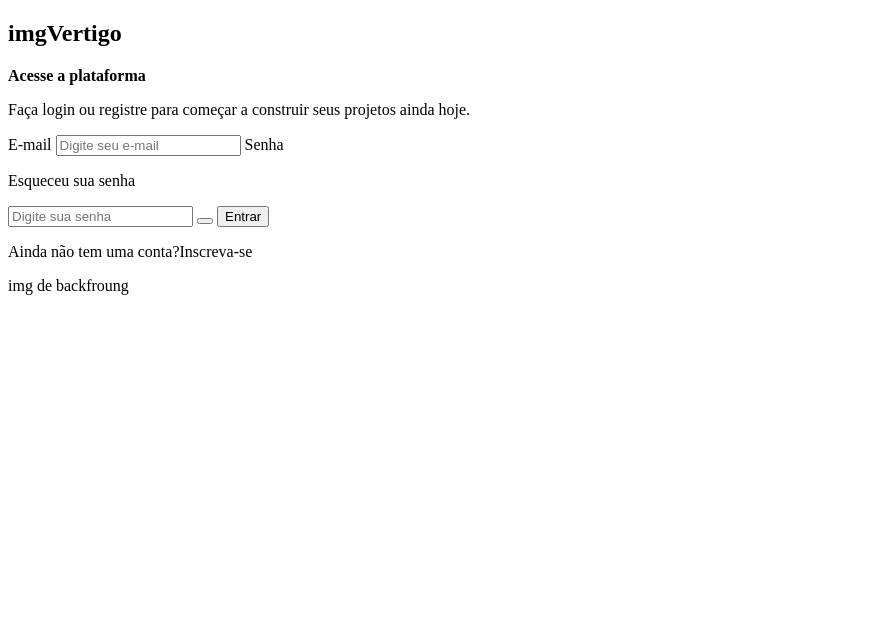
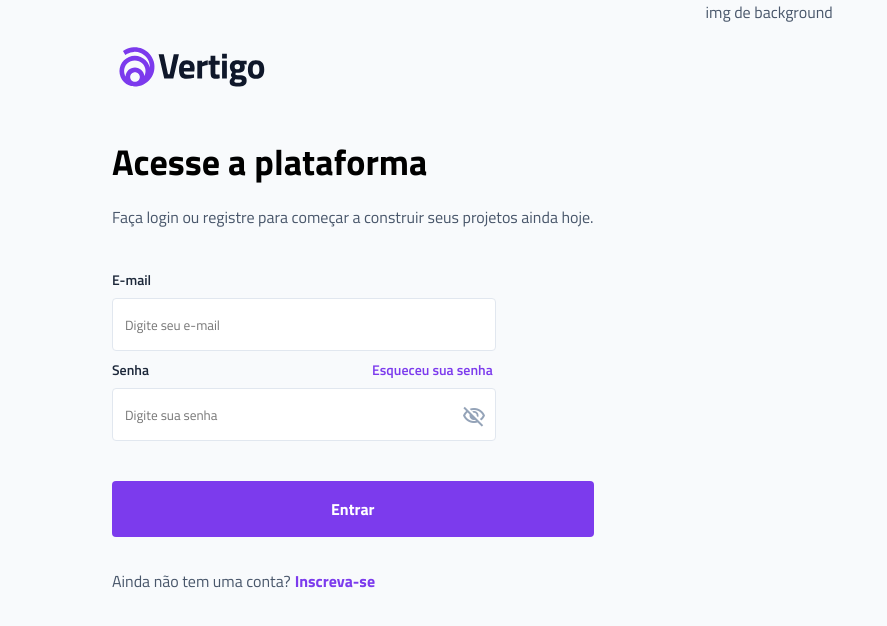
Before and after one commit to Bran00/BoraCodar, a plain HTML site: page #011/index.html in a window 1280 px wide. Shown: the whole page, without its empty margins (0-887 px from the left). Drawn offline with nearby package versions, Linux system fonts and the light colour scheme.

Commit message:
commit create the form with colors and fonts

```diff
--- /dev/null
+++ b/#011/assets/style.css
@@ -0,0 +1,128 @@
+* {
+  margin: 0;
+  padding: 0;
+  box-sizing: border-box;
+  -webkit-font-smoothing: antialiased;
+  -moz-osx-font-smoothing: grayscale;
+}
+
+:root {
+  font-size: 62.5%;
+  --cl-purpler: hsla(262, 83%, 58%, 1);
+  --cl-gray1: hsla(215, 19%, 35%, 1);
+  --cl-gray2: hsla(215, 20%, 65%, 1);
+}
+
+body {
+  font-family: 'Titillium Web', sans-serif;
+  width: 100vw;
+  height: 100vw;
+}
+
+main {
+  width: 100%;
+  height: 100%;
+  display: flex;background-color: hsla(210, 40%, 98%, 1);
+}
+
+p {
+  font-weight: 400;
+  font-size: 1.6rem;
+  color: var(--cl-gray1)
+}
+
+#first {
+  display: flex;
+  flex-direction: column;
+  height: 100%;
+  padding: 0 11.2rem;
+}
+
+#first img {
+  width: 15.95rem;
+  height: 5.4rem;
+  margin-top: 4rem;
+}
+
+#first div {
+  margin-top: 4rem;
+  display: flex;
+  flex-direction: column;
+  gap: 1.6rem;
+}
+
+#first div h1 {
+  font-size: 3.6rem;
+  font-weight: 700;
+  color: #000000
+}
+
+#first form {
+  position: relative;
+  display: flex;
+  flex-direction: column;
+  gap: .8rem;
+  margin-top: 4rem;
+}
+
+form input {
+  display: flex;
+  align-items: center;
+  flex-direction: column;
+  background-color: hsla(0, 0%, 100%, 1);
+  border: 1px solid hsla(214, 32%, 91%, 1);
+  border-radius: .4rem;
+  font-family: 'Titillium Web', sans-serif;
+  padding: 1.6rem 1.2rem;
+  width: 38.4rem;
+  height: 5.3rem;
+}
+
+form input:focus {
+  outline: none;
+  border: 1px solid hsla(214, 32%, 91%, 1);
+}
+
+form label {
+  font-weight: 600;
+  font-size: 1.4rem;
+  color: hsla(217, 33%, 17%, 1);
+}
+
+form p {
+  position: absolute;
+  font-size: 1.4rem;
+  left: 26rem;
+  top: 9rem;
+  color: var(--cl-purpler);
+  font-weight: 600;
+}
+
+form span {
+  position: absolute;
+  color: var(--cl-gray2);
+  font-weight: 200;
+  left: 35rem;
+  top: 13.5rem;
+}
+
+form button {
+  padding: 1.6rem 2.4rem;
+  text-align: center;
+  font-family: 'Titillium Web',
+  sans-serif;;
+  border-radius: .4rem;
+  background-color: hsla(262, 83%, 58%, 1);
+  font-size: 1.6rem;
+  font-weight: 700;
+  color: white;
+  border: none;
+  margin: 3.2rem 0;
+}
+
+#first p a {
+  color: hsla(262, 83%, 58%, 1);
+  text-decoration: none;
+  margin-left: .4rem;
+  font-weight: 700;
+}
--- a/#011/index.html
+++ b/#011/index.html
@@ -1,33 +1,41 @@
 <!DOCTYPE html>
 <html lang="en">
 <head>
+  <link rel="preconnect" href="https://fonts.googleapis.com">
+  <link rel="preconnect" href="https://fonts.gstatic.com" crossorigin>
   <meta charset="UTF-8">
   <meta http-equiv="X-UA-Compatible" content="IE=edge">
   <meta name="viewport" content="width=device-width, initial-scale=1.0">
   <title>Login</title>
-  <link rel="stylesheet" href="style.css">
+  <link rel="stylesheet" href="assets/style.css">
+  <link rel="stylesheet" href="https://fonts.googleapis.com/css2?family=Material+Symbols+Sharp:opsz,wght,FILL,GRAD@48,100,0,0" />
+  <link href="https://fonts.googleapis.com/css2?family=Titillium+Web:wght@400;600;700&display=swap" rel="stylesheet">
 </head>
 <body>
   <main>
-    <section>
-      <h1><span>img</span>Vertigo</h1>
+    <section id="first">
+      <img src="assets/logo.svg" alt="logo da empresa" />
       <div>
-        <p><strong>Acesse a plataforma</strong></p>
+        <h1>Acesse a plataforma</h1>
         <p>Faça login ou registre para começar a construir seus projetos ainda hoje.</p>
       </div>
-      <fom>
+      <form>
         <label for="email">E-mail</label>
         <input type="email" name="email" id="email" placeholder="Digite seu e-mail">
+        <p>Esqueceu sua senha</p>
+        <label for="password">Senha</label>
+        <input type="password" name="password" id="password" placeholder="Digite sua senha">
+        <span class="material-symbols-sharp">
+        visibility_off
+        </span>
+        <button type="submit">Entrar</button>
+      </form>
+      <p>Ainda não tem uma conta?<a href="#">Inscreva-se</a></p>
+    </section>
+    <section>
+      <p>img de background</p>
 
-        <label for="password">Senha</label>
-        <p>Esqueceu sua senha</p>
-        <input type="password" name="password" id="password" placeholder="Digite sua senha">
-        <button><i></i></button>
-        <button type="submit">Entrar</button>
-      </fom>
-      <p>Ainda não tem uma conta?<span>Inscreva-se</span></p>
     </section>
-    <section>img de backfroung</section>
   </main>
 </body>
 </html>
```
Also changed, not shown: #011/assets/logo.svg (added), #011/style.css (deleted).
